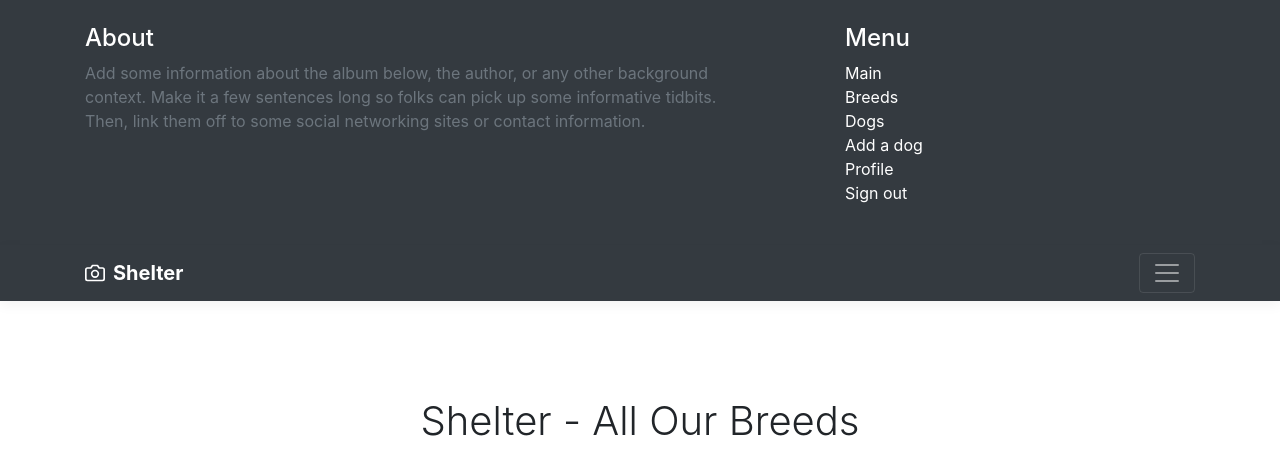
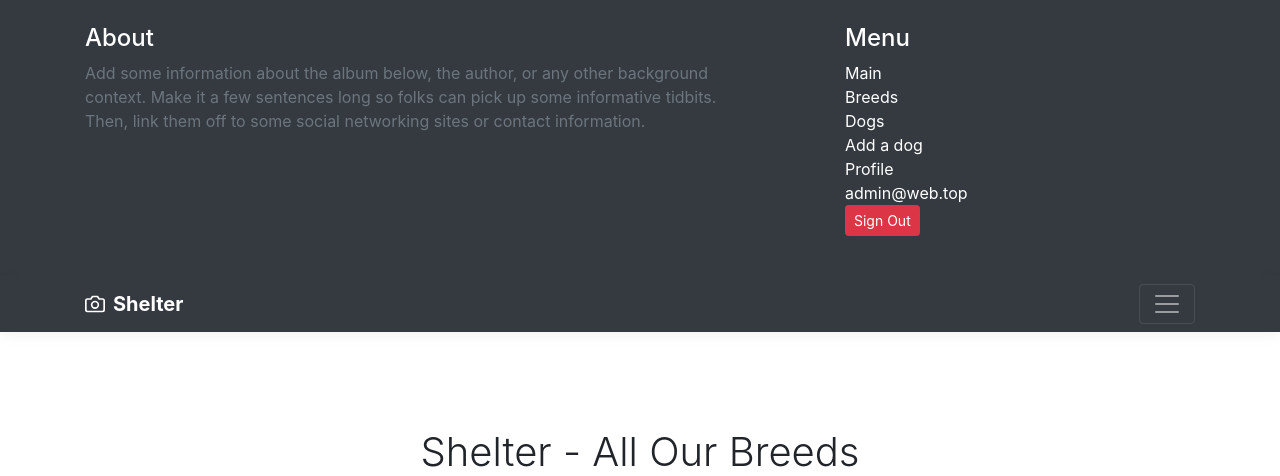
Before and after one commit to khomyakov362/a_django_project, a Django app: page /breeds/ in a window 1280 px wide, after a click that opens the changed part. Shown: the top 476 px of the page. Run offline with Django 5.2, Linux system fonts and the light colour scheme; a user stored in the database is signed in; data comes from the database, SQL or seed files in the repository; some libraries are stand-ins or nearby versions.

Commit message:
Lougout dunctionality rewritten

```diff
--- a/config/settings.py
+++ b/config/settings.py
@@ -153,6 +153,7 @@ AUTH_USER_MODEL = 'users.User'
 LOGIN_REDIRECT_URL = 'dogs:index'
 LOGOUT_REDIRECT_URL = 'dogs:index'
 LOGIN_URL = '/users/'
+LOGOUT_URL = '/users/logout/'
 
 EMAIL_BACKEND = 'django.core.mail.backends.smtp.EmailBackend'
 EMAIL_HOST = 'smtp.yandex.com'
--- a/dogs/templates/dogs/base.html
+++ b/dogs/templates/dogs/base.html
@@ -32,9 +32,15 @@
                         <li><a href="{% url 'dogs:dog_create' %}" class="text-white">Add a dog</a></li>
                         {% if user.is_authenticated %}
                             <li><a href="{% url 'users:user_profile' %}" class="text-white">Profile</a></li>
-                            <li><a href="{% url 'users:user_logout' %}" class="text-white">Sign out</a></li>
+                            <li><span class="text-white"> {{user}} </span></li>
+                            <li>
+                                <form method="post" action="{% url 'users:user_logout' %}">
+                                 {% csrf_token %}
+                                 <button type="submit" class="btn btn-danger btn-sm">Sign Out</button>
+                                </form>
+                            </li>
                         {% else %}
-                            <li><a href="{% url 'users:user_login' %}" class="text-white">Sign in</a></li>
+                            <li><a href="{% url 'users:user_login' %}" class="text-white">Sign In</a></li>
                             <li><a href="{% url 'users:user_register' %}" class="text-white">Register</a></li>
                         {% endif %}
                     </ul>
--- a/users/urls.py
+++ b/users/urls.py
@@ -7,8 +7,8 @@ app_name = UsersConfig.name
 urlpatterns = [
     path('register/', views.UserRegisterView.as_view(), name='user_register'),
     path('', views.UserLoginView.as_view(), name='user_login'),
-    path('logout', views.user_logout, name='user_logout'),
-    path('profile', views.UserProfileView.as_view(), name='user_profile'),
+    path('logout/', views.UserLogoutView.as_view(), name='user_logout'),
+    path('profile/', views.UserProfileView.as_view(), name='user_profile'),
     path('update/', views.UserUpdateView.as_view(), name='user_update'),
     path('change_password/', views.UserPasswordChangeView.as_view(), name='user_change_password'),
     path('profile/genpassword/', views.user_generate_new_password, name='user_generate_new_password')
--- a/users/views.py
+++ b/users/views.py
@@ -53,9 +53,8 @@ class UserUpdateView(UpdateView):
     def get_object(self, queryset = None):
         return self.request.user
 
-def user_logout(request : HttpRequest):
-    logout(request)
-    return redirect('dogs:index')
+class UserLogoutView(LogoutView):
+    pass
 
 class UserPasswordChangeView(PasswordChangeView):
     form_class = UserPasswordChangeForm
```
